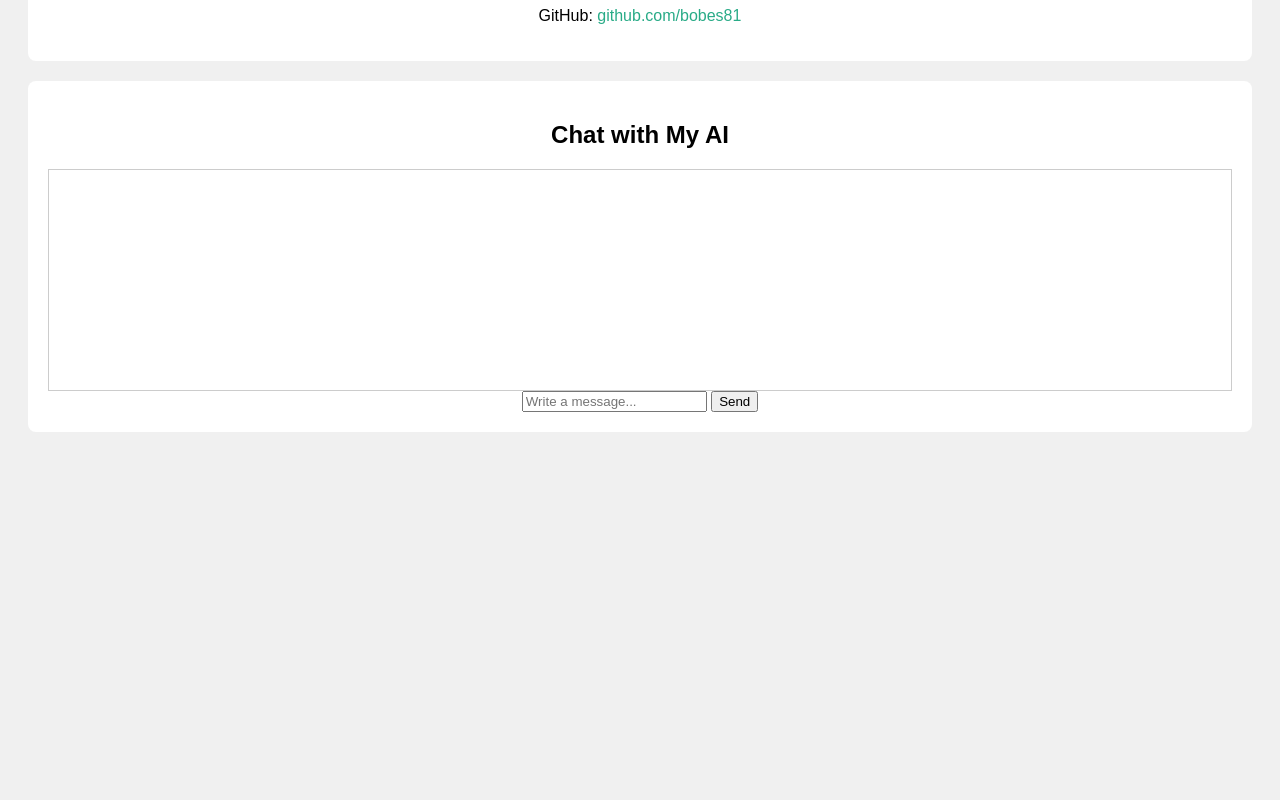
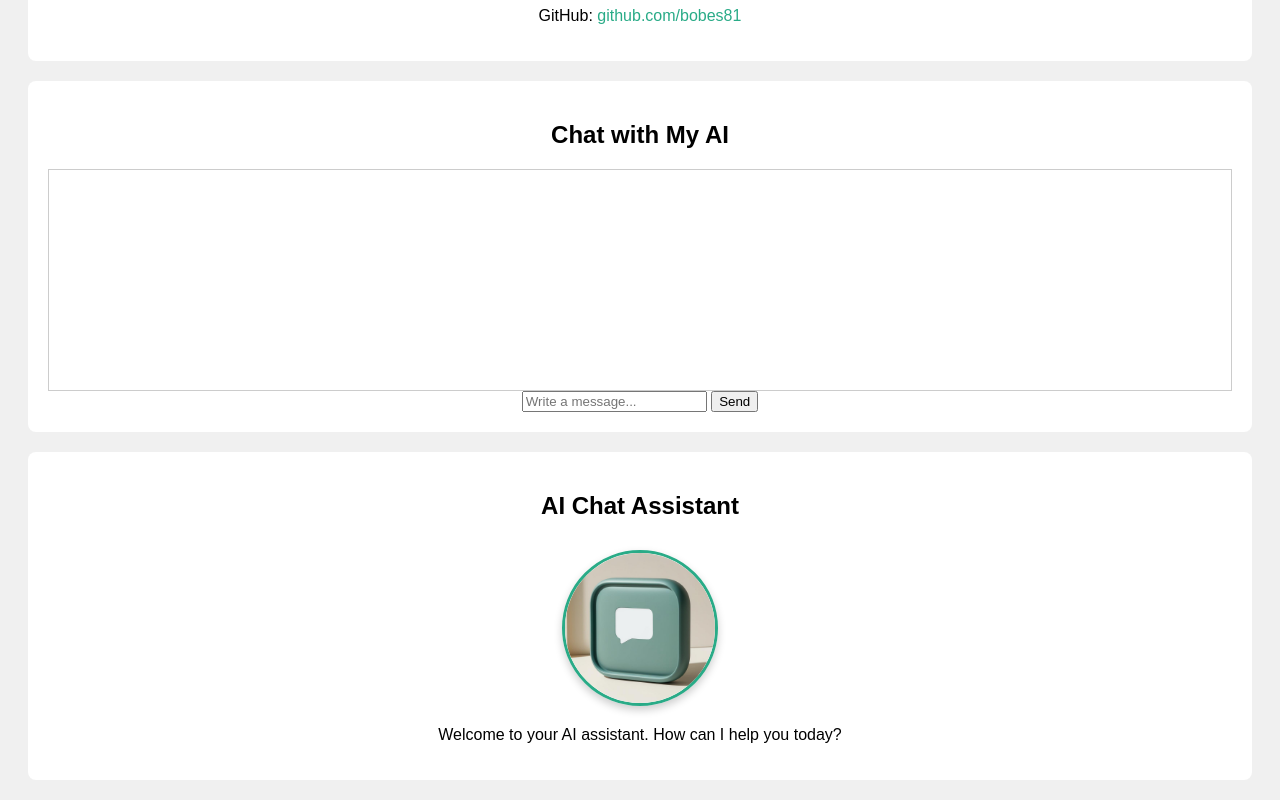
Before and after one commit to bobes81/fitness-project, a plain HTML site: page index.html in a window 1280 px wide. Shown: the part 620-1420 px from the top of the page. Before the commit the page ends 1072 px from the top, so only its background shows below. Drawn offline with Linux system fonts and the light colour scheme.

Commit message:
Resize AI avatar and add circular border

```diff
--- a/assets/style.css
+++ b/assets/style.css
@@ -21,3 +21,14 @@ body {
     text-decoration: none;
     color: #29AB87;
   }
+
+  /* Styl pro AI avatar */
+.avatar {
+    width: 150px;       /* Změna šířky obrázku */
+    height: 150px;      /* Změna výšky obrázku */
+    border-radius: 50%; /* Kulatý rámeček */
+    object-fit: cover;  /* Ořízne obrázek, aby se vešel do kruhu */
+    border: 3px solid #29AB87; /* Zelený rámeček (army green) */
+    box-shadow: 0 4px 8px rgba(0, 0, 0, 0.2); /* Jemný stín pod obrázkem */
+    margin-top: 10px;   /* Odsazení shora */
+  }
--- a/index.html
+++ b/index.html
@@ -38,6 +38,13 @@
     <button onclick="sendMessage()">Send</button>
   </section>
 
+  <section id="ai-chat">
+    <h2>AI Chat Assistant</h2>
+    <img src="assets/images/ai-avatar.png" alt="AI Avatar" class="avatar">
+    <p>Welcome to your AI assistant. How can I help you today?</p>
+  </section>
+
+
 <script src="assets/script.js"></script>
 
 </body>
```
Also changed, not shown: assets/images/ai-avatar.png (added).
